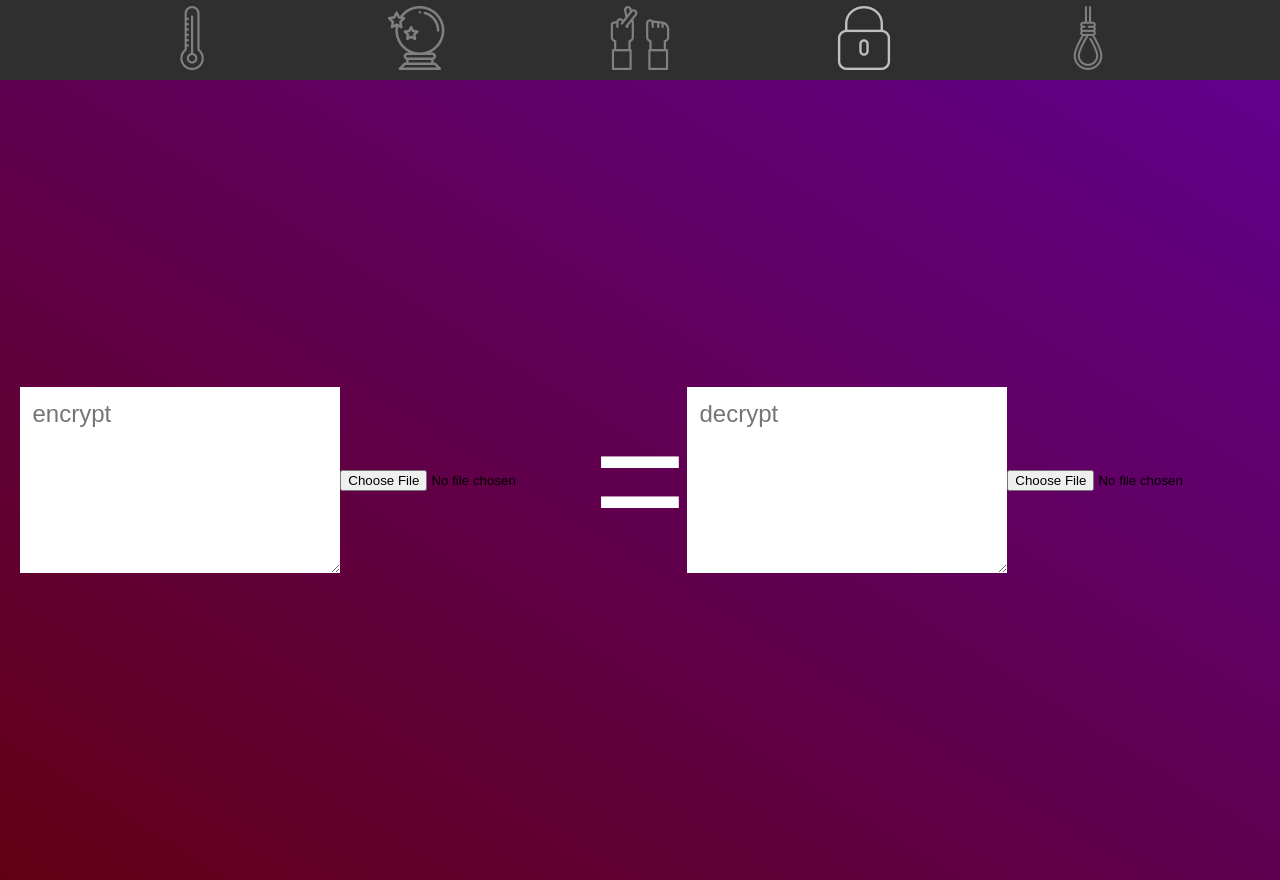
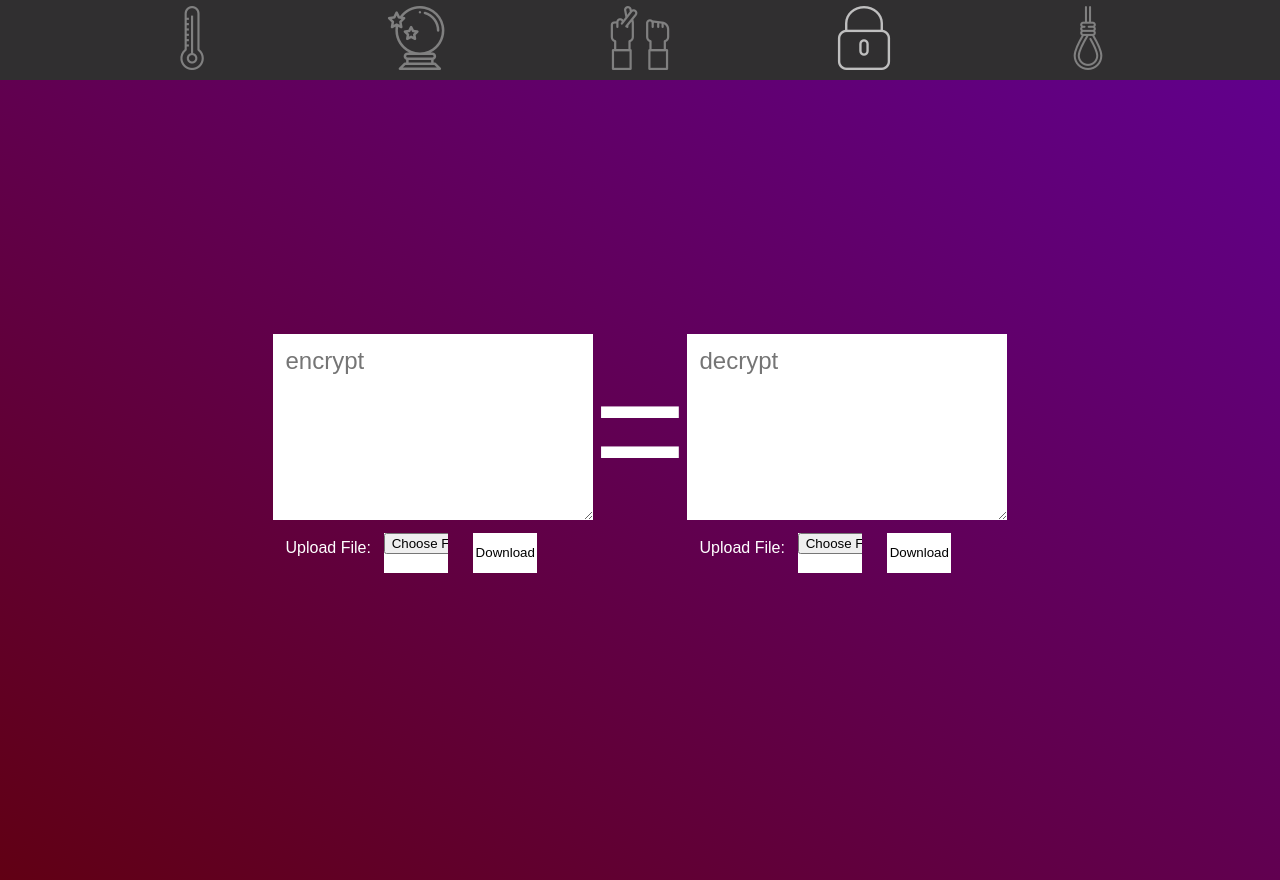
Before and after one commit to torinberger/y12-SDD-Prac, a Vue app: page /subCipher in a window 1280 px wide. Built offline with nearby package versions, Linux system fonts and the light colour scheme.

Commit message:
better css + download file button

```diff
--- a/src/components/subCipher.vue
+++ b/src/components/subCipher.vue
@@ -1,10 +1,22 @@
 <template>
   <div class="subCipher" v-bind:style="{ backgroundImage: background }">
-    <textarea id="cipherIn" @input="recieveInput" v-model="input" placeholder="encrypt"></textarea>
-    <input type="file" @change="onInputFile">
+    <div class="container">
+      <textarea id="cipherIn" @input="recieveInput" v-model="input" placeholder="encrypt"></textarea>
+      <div class="buttons">
+        <span>Upload File: </span><input type="file" @change="onInputFile">
+        <button @click="onInpDlFile">Download</button>
+      </div>
+
+    </div>
     <span>=</span>
-    <textarea id="cipherIn" @input="receiveOutput" v-model="output" placeholder="decrypt"></textarea>
-    <input type="file" @change="onOutputFile">
+    <div class="container">
+      <textarea id="cipherIn" @input="receiveOutput" v-model="output" placeholder="decrypt"></textarea>
+      <div class="buttons">
+        <span>Upload File: </span><input type="file" @change="onOutputFile" value="upload file">
+        <button @click="onOutDlFile">Download</button>
+      </div>
+
+    </div>
   </div>
 </template>
 
@@ -81,6 +93,19 @@ function decrypt(string) {
   return convertToText(stringKeys);
 }
 
+function download(filename, text) {
+  var element = document.createElement('a');
+  element.setAttribute('href', 'data:text/plain;charset=utf-8,' + encodeURIComponent(text));
+  element.setAttribute('download', filename);
+
+  element.style.display = 'none';
+  document.body.appendChild(element);
+
+  element.click();
+
+  document.body.removeChild(element);
+}
+
 export default {
   name: 'tempConverter',
   data() {
@@ -124,6 +149,12 @@ export default {
 
       reader.onerror = error => reject(error)
       reader.readAsText(files[0]) // you could also read images and other binaries
+    },
+    onOutDlFile() {
+
+    },
+    onInpDlFile() {
+
     }
   }
 }
@@ -140,7 +171,7 @@ export default {
   height: 100vh;
 }
 
-span { color: white; font-size: 20vh; }
+span { color: white; font-size: 20vh; margin-top: -12.5vh;}
 
 textarea {
   padding: 1vw;
@@ -148,4 +179,30 @@ textarea {
   height: 20vh;
 }
 
+.buttons span {
+  font-size: 2vh;
+  margin: 1vw;
+  margin-top: 1.5vw;
+  margin-right: 0;
+}
+
+button, input[type="file"] {
+  height: 5vh;
+  width: 5vw;
+  background: white;
+  border: 0;
+  border-radius: 0;
+  margin: 1vw;
+}
+
+.container {
+  display: flex;
+  flex-direction: column;
+  margin-top: -5vh;
+}
+
+.buttons {
+  display: flex;
+}
+
 </style>
```
